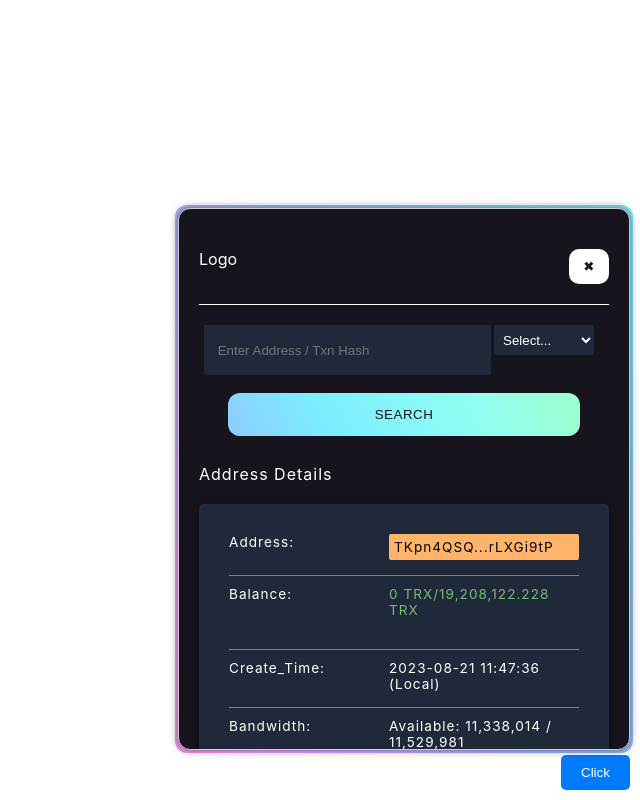
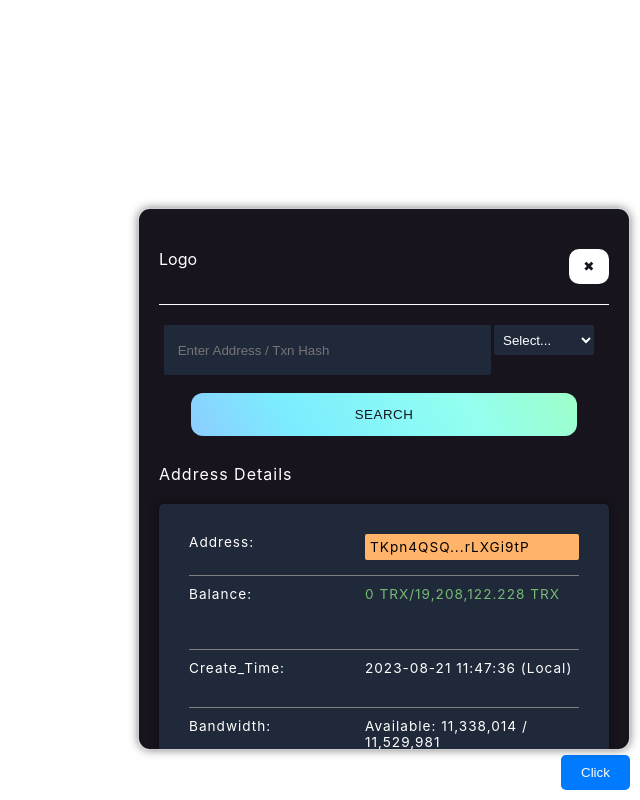
Before and after one commit to Lajja123/TronSearch, a React (Create React App) app: page / in a window 1280 px wide. Both pictures are taken after a click on the button "Click". Shown: the whole page, without its empty margins (640-1280 px from the left). Built offline with nearby package versions, Linux system fonts and the light colour scheme.

Commit message:
search-widget all components added

```diff
--- a/src/pages/widgets.tsx
+++ b/src/pages/widgets.tsx
@@ -32,7 +32,6 @@ const Widget: React.FC<WidgetProps> = ({ showWidget, setShowWidget }) => {
       className={`search-widget ${showWidget ? "open" : "closed"}`}
       id="search-widget"
     >
-      <div className="widget-content-container">
       <div className="w-sec1-flex">
         <div style={{ color: "white" }}>Logo</div>
         <button className="close-button" onClick={() => handleClose()}>
@@ -59,13 +58,11 @@ const Widget: React.FC<WidgetProps> = ({ showWidget, setShowWidget }) => {
           </button>
         </div>
       </div>
+
       {showDefaultWidgets && <CurrentAddressDetails />}
 
-        {selectedOption === "option2" && !showDefaultWidgets && (
-          <AddressWidget />
-        )}
+      {selectedOption === "option2" && !showDefaultWidgets && <AddressWidget />}
       {selectedOption === "option3" && !showDefaultWidgets && <HashWidget />}
-      </div>
     </div>
   );
 };
--- a/src/style/widgets.css
+++ b/src/style/widgets.css
@@ -4,10 +4,13 @@
   right: 10px; /* Adjust the horizontal position as needed */
   background-color: #fff; /* Customize widget background color as needed */
   border: 1px solid #ccc; /* Customize widget border as needed */
-  /* padding: 20px; */
+  padding: 20px;
   display: none; /* Initially hide the widget */
   width: 50%;
   max-width: 450px;
+  height: 500px;
+  overflow: scroll;
+  overflow-x: hidden;
   min-width: 250px;
   background-color: #18141d;
   border-radius: 12px;
```
Lines whose indentation alone changed are shown as unchanged.
